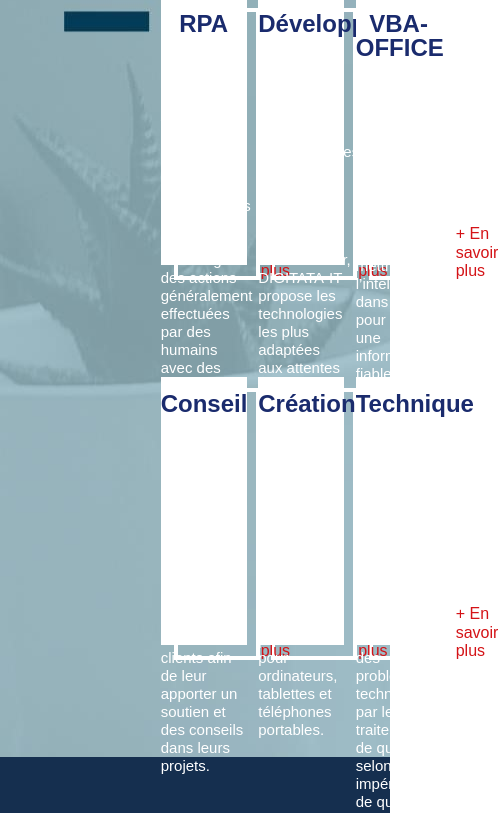
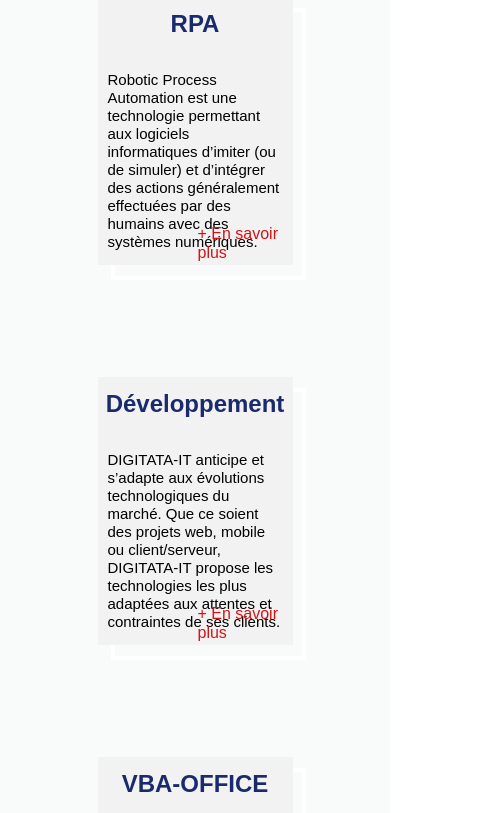
Before and after one commit to DIGITATA-IT/site, a plain HTML site: page index.html in a window 390 px wide. Shown: the part 406-1219 px from the top of the page, 498 px wide, since content can reach past the window. Drawn offline with Linux system fonts and the light colour scheme; a web font is replaced by a local one.

Commit message:
responsive accueil

```diff
--- a/css/style.css
+++ b/css/style.css
@@ -717,9 +717,37 @@ main{
         width: auto;
         margin: 0;
     }
+    .bloc{
+        background: none;
+    }
     .blocImg{
       display: none;
-  }
+    }
+     #expertisePage{
+    display: flex;
+    flex-direction: column;
+    width: 100%;
+    margin: 0;
+    align-content: center;
+    }
+    .blocItem{
+        width: 50%;
+    }
+    .blocItemElement1{
+        width: 50%;
+        background: rgba(242, 242, 242, 1);
+    }
+    .blocItemElement1{
+        width: 50%;
+    }
+    .blocItemText {
+        font: normal normal normal 15px/1.2em helvetica-w01-light,helvetica-w02-light,sans-serif;
+        color: #000000;
+        letter-spacing: normal;
+        text-align: left;
+        margin: 10px;
+    }
+
 
 }
 
@@ -731,6 +759,9 @@ main{
     main{
         width: 100%;
         margin: 0;
+    }
+    .bloc{
+        background: none;
     }
     .blocImg{
         display: none;
@@ -753,7 +784,7 @@ main{
         font-size: 1.2em;
         width: 353px;
     }
-    .blocItemText{
+    .blocEnteteContent p{
         margin: 0;
         color: rgba(255, 255, 255, 1);
     }
@@ -834,6 +865,30 @@ main{
         #footer .icons {
             font-size: 1em;
         }
+        #expertisePage{
+            display: flex;
+            flex-direction: column;
+            width: 100%;
+            margin: 0;
+            align-content: center;
+        }
+        .blocItem{
+            width: 50%;
+        }
+        .blocItemElement1{
+            width: 50%;
+            background: rgba(242, 242, 242, 1);
+        }
+        .blocItemElement2{
+            width: 50%;
+        }
+        .blocItemText {
+            font: normal normal normal 15px/1.2em helvetica-w01-light,helvetica-w02-light,sans-serif;
+            color: #000000;
+            letter-spacing: normal;
+            text-align: left;
+            margin: 10px;
+        }
 
 }
 
@@ -865,13 +920,20 @@ main{
         position: relative;
         height:100px;
     }
+    .blocItemHeading{
+        margin: 15px 0 15px 0;
+    }
+    .link{
+        left: 50px;
+        margin-top: 230px;
+    }
 
     .menuToggle {
         display: none;
         text-align: right;
         color: #191970;
     }
-    .centre,{
+    .centre{
         width: 75%;
         margin: 0 auto;
         display: flex;
@@ -912,4 +974,31 @@ main{
       .carte{
           flex: 0 0 32%;
       }
+
 }
+@media screen and (max-width:840px){
+    #expertisePage{
+        display: flex;
+        flex-direction: column;
+        width: 100%;
+        margin: 0;
+        align-content: center;
+    }
+    .blocItem{
+        width: 50%;
+    }
+    .blocItemElement1{
+        width: 50%;
+        background: rgba(242, 242, 242, 1);
+    }
+    .blocItemElement2{
+        width: 50%;
+    }
+    .blocItemText {
+        font: normal normal normal 15px/1.2em helvetica-w01-light,helvetica-w02-light,sans-serif;
+        color: #000000;
+        letter-spacing: normal;
+        text-align: left;
+        margin: 10px;
+    }
+}
```
